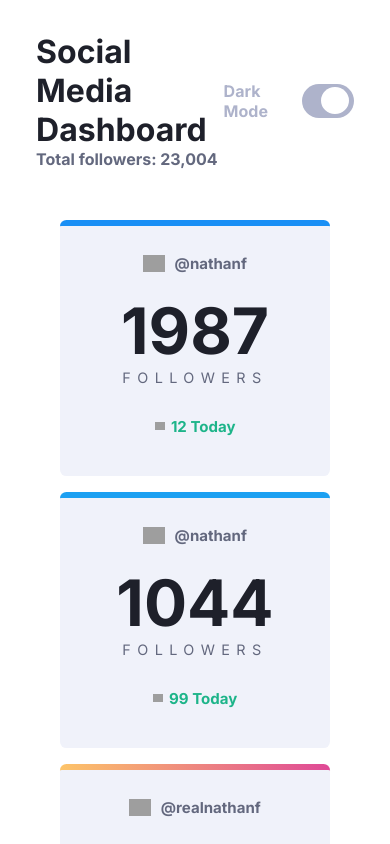
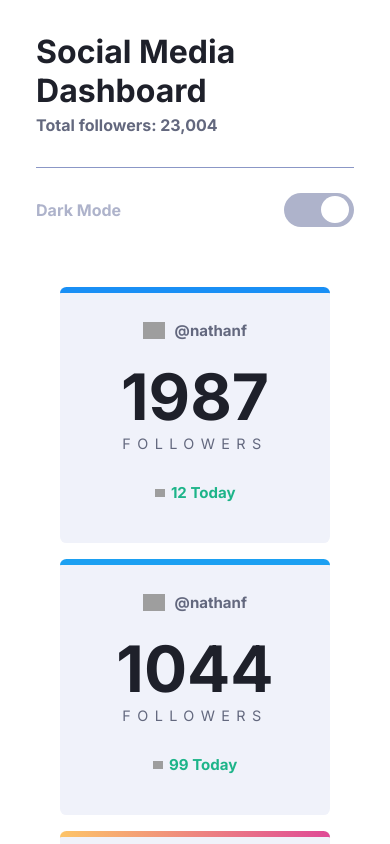
Before and after one commit to agusscript/social-media-dashboard-react, a React (Vite) app: page / in a window 390 px wide. Shown: the top 844 px of the page. Built offline with nearby package versions, Linux system fonts and the light colour scheme; grey boxes are pictures that could not be loaded.

Commit message:
Fix hover cards dark theme, fix mobile view toggle button

```diff
--- a/src/components/toggle-button.jsx
+++ b/src/components/toggle-button.jsx
@@ -18,12 +18,14 @@ const toggleTheme = () => {
   toggleSingleElementColor('.inner-toggle-button', 'inner-active');
   toggleSingleElementColor('.overview-title', 'white');
 
-  togglElementsColor('.main-card', 'card-dark-active');
+  togglElementsColor('.main-card', 'dark-desaturated-blue');
+  togglElementsColor('.main-card', 'main-card-dark');
   togglElementsColor('.user-name', 'desatured-blue');
   togglElementsColor('.follow-number', 'white');
   togglElementsColor('.follow-text', 'desatured-blue');
 
-  togglElementsColor('.secondary-card', 'card-dark-active');
+  togglElementsColor('.secondary-card', 'dark-desaturated-blue');
+  togglElementsColor('.secondary-card', 'secondary-card-dark');
   togglElementsColor('.title-card', 'desatured-blue');
   togglElementsColor('.number-card', 'white');
 }
--- a/src/styles/_variables.scss
+++ b/src/styles/_variables.scss
@@ -24,6 +24,7 @@ $Toggle: hsl(230, 22%, 74%);
 $Very-Dark-Blue: hsl(230, 17%, 14%); //(BG)
 $Very-Dark-Blue: hsl(232, 19%, 15%); //(Top BG Pattern)
 $Dark-Desaturated-Blue: hsl(228, 28%, 20%); //(Card BG)
+$Hover-Dark: hsl(228, 22%, 28%);
 $Desaturated-Blue: hsl(228, 34%, 66%); //(Text)
 $White: hsl(0, 0%, 100%); //(Text)
 
--- a/src/styles/main-card.scss
+++ b/src/styles/main-card.scss
@@ -77,13 +77,17 @@
   }
 }
 
-.card-dark-active {
+.dark-desaturated-blue {
   background-color: $Dark-Desaturated-Blue;
 }
 
 .main-card:hover {
   cursor: pointer;
   background-color: $Hover;
+}
+
+.main-card-dark:hover {
+  background-color: $Hover-Dark;
 }
 
 .main-card:nth-child(1) {
--- a/src/styles/main.scss
+++ b/src/styles/main.scss
@@ -16,6 +16,7 @@ body {
     margin-top: 2rem;
     display: flex;
     align-items: center;
+    flex-wrap: wrap;
     justify-content: space-between;
 
     div {
@@ -33,6 +34,7 @@ body {
         color: $Dark-Grayish-Blue;
         font-weight: 700;
         margin: 0;
+        padding-top: 0.3rem;
       }
 
       .desatured-blue {
--- a/src/styles/secondary-card.scss
+++ b/src/styles/secondary-card.scss
@@ -65,13 +65,17 @@
   }
 }
 
-.card-dark-active {
+.dark-desaturated-blue {
   background-color: $Dark-Desaturated-Blue;
 }
 
 .secondary-card:hover {
   cursor: pointer;
   background-color: $Hover;
+}
+
+.secondary-card-dark:hover {
+  background-color: $Hover-Dark;
 }
 
 .secondary-card:nth-child(2),
--- a/src/styles/toggle-button.scss
+++ b/src/styles/toggle-button.scss
@@ -47,4 +47,12 @@
   .toggle-active {
     background-image: $Toggle-Button;
   }
+
+  @media (max-width: 675px) {
+    padding-top: 1rem;
+    margin-top: 2rem;
+    width: 100%;
+    justify-content: space-between;
+    border-top: 1px solid $Desaturated-Blue;
+  }
 }
```
Also changed, not shown: src/App.jsx (+0 -9 lines).
